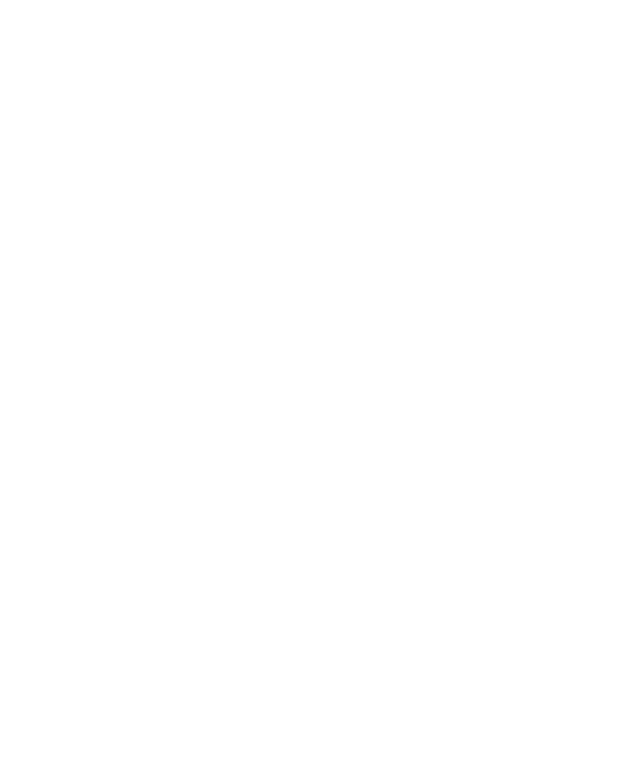
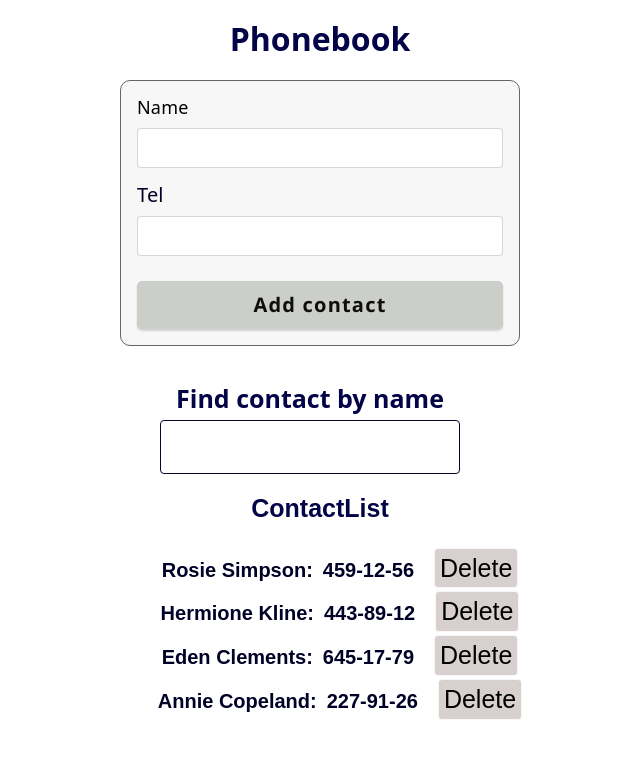
Before and after one commit to vita-khutorianska/goit-react-hw-06-phonebook, a React (Create React App) app: page / in a window 1280 px wide. Shown: the top 758 px of the page, without its empty margins (320-960 px from the left). Built offline with nearby package versions, Linux system fonts and the light colour scheme.

Commit message:
add old files

```diff
--- a/src/App.css
+++ b/src/App.css
@@ -1,3 +1,7 @@
 .App {
   text-align: center;
 }
+h1 {
+  text-align: center;
+  color: rgb(3, 3, 71);
+}
--- a/src/App.js
+++ b/src/App.js
@@ -1,7 +1,85 @@
+import { Component } from 'react';
 import './App.css';
+import shortid from 'shortid';
+import ContactForm from './Components/ContactForm';
+import ContactList from './Components/ContactList';
+import Filter from './Components/Filter';
 
-function App() {
-  return <div className="App"></div>;
+class App extends Component {
+  state = {
+    contacts: [
+      { id: 'id-1', name: 'Rosie Simpson', number: '459-12-56' },
+      { id: 'id-2', name: 'Hermione Kline', number: '443-89-12' },
+      { id: 'id-3', name: 'Eden Clements', number: '645-17-79' },
+      { id: 'id-4', name: 'Annie Copeland', number: '227-91-26' },
+    ],
+    filter: '',
+  };
+  componentDidMount() {
+    const contacts = localStorage.getItem('contacts');
+    const contactsParced = JSON.parse(contacts);
+    if (contactsParced) {
+      this.setState({ contacts: contactsParced });
+    }
+  }
+  componentDidUpdate(prevState) {
+    if (this.state.contacts !== prevState.contacts)
+      localStorage.setItem('contacts', JSON.stringify(this.state.contacts));
+  }
+
+  addContact = ({ name, number }) => {
+    // console.log("this.state.contacts",this.state.contacts)
+    const exitingName = this.state.contacts.some(item => item.name === name);
+    console.log('exitingName', exitingName);
+
+    if (exitingName) {
+      window.alert(`LocalHost:3000 says ${name} is already in contact`);
+      return;
+    }
+    let contact = {
+      name,
+      number: number,
+      id: shortid.generate(),
+    };
+
+    this.setState(preState => {
+      return {
+        contacts: [contact, ...preState.contacts],
+      };
+    });
+  };
+
+  filterChange = e => {
+    this.setState({ filter: e.currentTarget.value });
+  };
+
+  deleteContact = id => {
+    this.setState(prevState => ({
+      contacts: prevState.contacts.filter(contact => contact.id !== id),
+    }));
+  };
+
+  render() {
+    const { name, filter } = this.state;
+    const ContactFormFilter = this.state.filter.toLowerCase();
+    const filterNamePhoneBook = this.state.contacts.filter(contact =>
+      contact.name.toLowerCase().includes(ContactFormFilter),
+    );
+
+    return (
+      <div>
+        <div>
+          <h1>Phonebook</h1>
+          <ContactForm value={name} onSubmit={this.addContact} />
+        </div>
+        <Filter value={filter} onChange={this.filterChange} />
+        <ContactList
+          onDeleteContact={this.deleteContact}
+          contacts={filterNamePhoneBook}
+        />
+      </div>
+    );
+  }
 }
 
 export default App;
--- /dev/null
+++ b/src/Components/ContactForm/ContactForm.jsx
@@ -0,0 +1,61 @@
+ import shortid from 'shortid';
+import { Component } from 'react';
+import styles from './ContactForm.module.css';
+class ContactForm extends Component {
+  state = {
+    name: '',
+    number: '',
+  };
+  nameId = shortid.generate();
+
+  handleChange = e => {
+    const { name, value } = e.currentTarget;
+    this.setState({ [name]: value });
+  };
+  handleSubmit = e => {
+    e.preventDefault();
+    this.props.onSubmit(this.state);
+    this.setState({ name: '', number: '' });
+    // console.log(this.props);
+  };
+
+  render() {
+    return (
+      <div className={styles.form_container}>
+        <form className={styles.form} onSubmit={this.handleSubmit}>
+          <label className={styles.label} htmlFor={this.nameId}>
+            Name
+            <input
+              className={styles.input}
+              type="text"
+              name="name"
+              pattern="^[a-zA-Zа-яА-Я]+(([' -][a-zA-Zа-яА-Я ])?[a-zA-Zа-яА-Я]*)*$"
+              title="Имя может состоять только из букв, апострофа, тире и пробелов. Например Adrian, Jacob Mercer, Charles de Batz de Castelmore d'Artagnan и т. п."
+              required
+              value={this.state.name}
+              onChange={this.handleChange}
+              id={this.nameId}
+            />
+          </label>
+          <label className={styles.label}>
+            <span className={styles.span}>Tel</span>
+            <input
+              className={styles.input}
+              type="tel"
+              name="number"
+              pattern="(\+?( |-|\.)?\d{1,2}( |-|\.)?)?(\(?\d{3}\)?|\d{3})( |-|\.)?(\d{3}( |-|\.)?\d{4})"
+              title="Номер телефона должен состоять из 11-12 цифр и может содержать цифры, пробелы, тире, пузатые скобки и может начинаться с +"
+              required
+              value={this.state.number}
+              onChange={this.handleChange}
+            />
+          </label>
+          <button type="submit" className={styles.btn}>
+            Add contact
+          </button>
+        </form>
+      </div>
+    );
+  }
+}
+export default ContactForm;
--- /dev/null
+++ b/src/Components/ContactForm/ContactForm.module.css
@@ -0,0 +1,59 @@
+.form_container {
+  display: flex;
+  justify-content: center;
+}
+.form {
+  width: 400px;
+  display: flex;
+  flex-direction: column;
+  padding: 16px;
+  border: 1px solid rgb(100, 100, 109);
+  border-radius: 10px;
+  margin-bottom: 30px;
+  background-color: rgb(247, 247, 247);
+}
+.input {
+  width: 100%;
+  border: 1px solid rgba(53, 53, 53, 0.2);
+  border-radius: 4px;
+  margin-top: 10px;
+  cursor: pointer;
+  line-height: 2;
+  transition: all var(--main-transition);
+  outline: none;
+}
+.label {
+  display: block;
+  align-items: center;
+  margin-bottom: 15px;
+  font-size: 18px;
+  line-height: 1.17;
+  letter-spacing: 0.01em;
+  color: black;
+}
+.input:focus {
+  border-color: #2521f3;
+}
+.btn {
+  font-family: 'Segoe UI', sans-serif;
+  min-width: 100px;
+  padding: 5px;
+  margin-top: 10px;
+  align-items: center;
+  font-size: 20px;
+  line-height: 1.87;
+  font-weight: 700;
+  letter-spacing: 0.06em;
+  border: none;
+  outline: none;
+  color: #0e0d0d;
+  cursor: pointer;
+  background-color: rgb(203, 206, 201);
+  box-shadow: 0px 2px 2px rgba(3, 3, 3, 0.15);
+  border-radius: 5px;
+  transition: background-color 250ms cubic-bezier(0.4, 0, 0.2, 1);
+}
+.btn:hover,
+.btn:focus {
+  background-color: #2196f3;
+}
--- /dev/null
+++ b/src/Components/ContactForm/index.jsx
@@ -0,0 +1 @@
+export { default } from './ContactForm';
--- /dev/null
+++ b/src/Components/ContactList/ContactList.jsx
@@ -0,0 +1,36 @@
+import styles from './ContactList.module.css';
+import PropTypes from 'prop-types';
+
+const ContactList = ({ onDeleteContact, contacts }) => (
+  <div className={styles.contact}>
+    ContactList
+    <ul>
+      {contacts.map(({ name, id, number }) => {
+        return (
+          <li key={id}>
+            <span>{name}:</span>
+            <span>{number}</span>
+            <button
+              type="submit"
+              className={styles.contact_btn}
+              onClick={() => onDeleteContact(id)}
+            >
+              Delete
+            </button>
+          </li>
+        );
+      })}
+    </ul>
+  </div>
+);
+ContactList.propTypes = {
+  onDeleteContact: PropTypes.func.isRequired,
+  contacts: PropTypes.arrayOf(
+    PropTypes.shape({
+      id: PropTypes.string,
+      name: PropTypes.string,
+      number: PropTypes.string,
+    }),
+  ).isRequired,
+};
+export default ContactList;
--- /dev/null
+++ b/src/Components/ContactList/ContactList.module.css
@@ -0,0 +1,45 @@
+.contact {
+  font-family: 'Fira Sans', sans-serif;
+  display: flex;
+  flex-direction: column;
+  text-align: center;
+  font-size: 25px;
+  font-weight: 700;
+  list-style: none;
+  color: rgb(3, 3, 71);
+}
+li {
+  list-style: none;
+}
+span {
+  margin-right: 10px;
+  color: rgb(1, 1, 39);
+  font-size: 20px;
+}
+
+.contact_item_name {
+  font-family: 'Fira Sans', sans-serif;
+  font-size: 16px;
+  line-height: 2;
+  font-weight: 700;
+  margin-right: 4px;
+}
+
+.contact_btn {
+  min-width: 60px;
+  border-radius: 4px;
+  margin-bottom: 3px;
+  margin-left: 10px;
+  padding: 5px 5px;
+  background-color: rgb(216, 207, 207);
+  color: black;
+  font-weight: 500;
+  border: 0.5px solid rgb(247, 247, 247);
+  outline: none;
+  cursor: pointer;
+}
+
+.contact_btn:hover,
+.contact_btn:focus {
+  background-color: #2196f3;
+}
--- /dev/null
+++ b/src/Components/ContactList/index.jsx
@@ -0,0 +1 @@
+export { default } from './ContactList';
--- /dev/null
+++ b/src/Components/Filter/Filter.jsx
@@ -0,0 +1,22 @@
+import PropTypes from 'prop-types';
+import styles from './Filter.module.css';
+
+const Filter = ({ value, onChange }) => (
+  <div className={styles.container}>
+    <label className={styles.label}>
+      Find contact by name
+      <input
+        className={styles.input}
+        type="text"
+        value={value}
+        onChange={onChange}
+      />
+    </label>
+  </div>
+);
+Filter.propTypes = {
+  value: PropTypes.string.isRequired,
+  onChange: PropTypes.func.isRequired,
+};
+
+export default Filter;
--- /dev/null
+++ b/src/Components/Filter/Filter.module.css
@@ -0,0 +1,31 @@
+.container {
+  display: flex;
+  justify-content: center;
+  text-align: center;
+}
+
+.input {
+  display: block;
+  text-align: center;
+  margin-bottom: 20px;
+  width: 100%;
+  border: 1px solid rgba(53, 53, 53, 0.2);
+  border-radius: 4px;
+  cursor: pointer;
+  line-height: 2;
+  border-color: rgb(6, 6, 44);
+  transition: all var(--main-transition);
+  outline: none;
+}
+.label {
+  width: 300px;
+  margin-right: 20px;
+  align-items: center;
+  font-size: 25px;
+  line-height: 1.77;
+  font-weight: 700;
+  color: rgb(3, 3, 71);
+}
+.input:focus {
+  border-color: #2521f3;
+}
--- /dev/null
+++ b/src/Components/Filter/index.jsx
@@ -0,0 +1 @@
+export { default } from './Filter';
--- a/src/index.js
+++ b/src/index.js
@@ -1,7 +1,8 @@
 import React from 'react';
 import ReactDOM from 'react-dom';
-import './index.css';
 import App from './App';
+
+import 'modern-normalize/modern-normalize.css';
 
 ReactDOM.render(
   <React.StrictMode>
```
